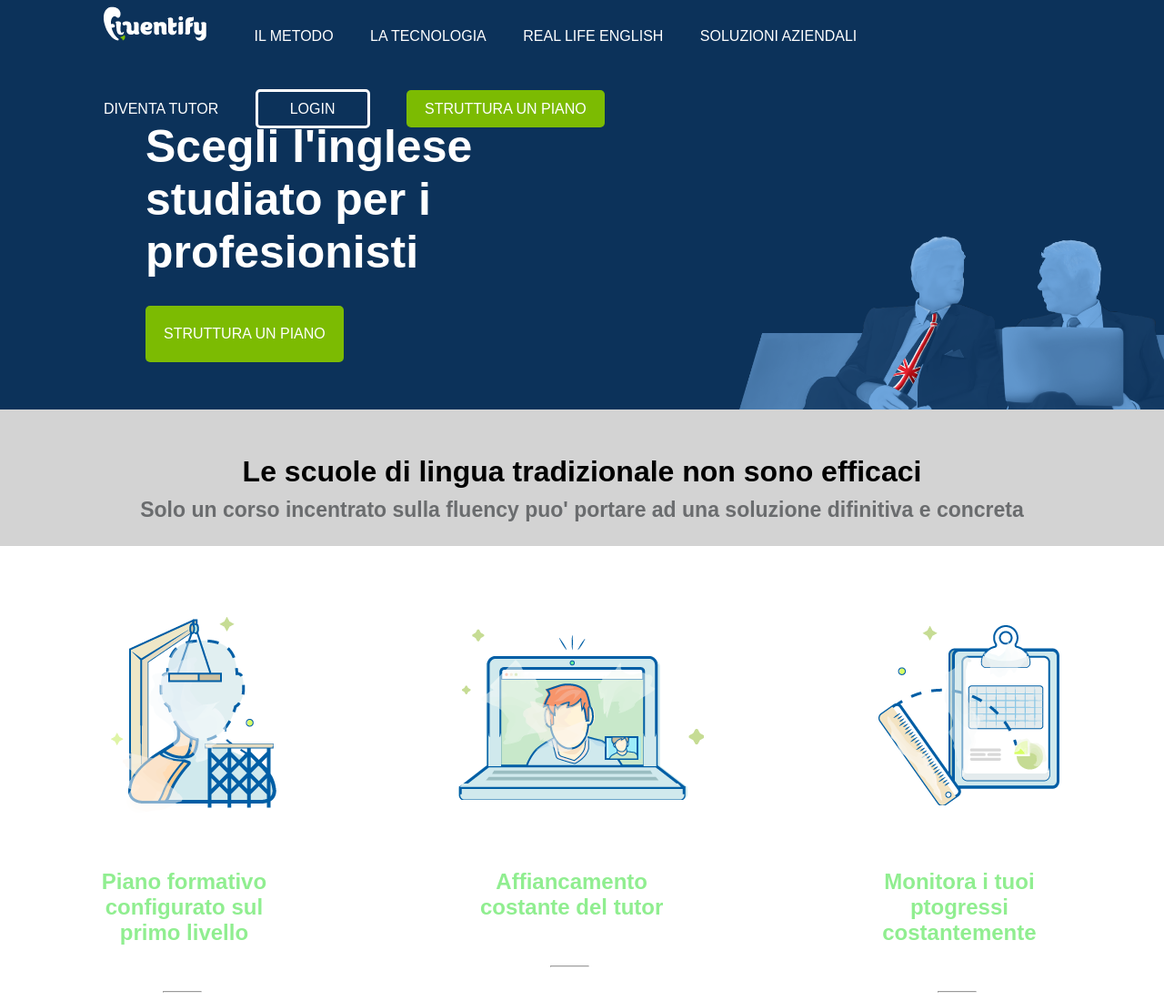
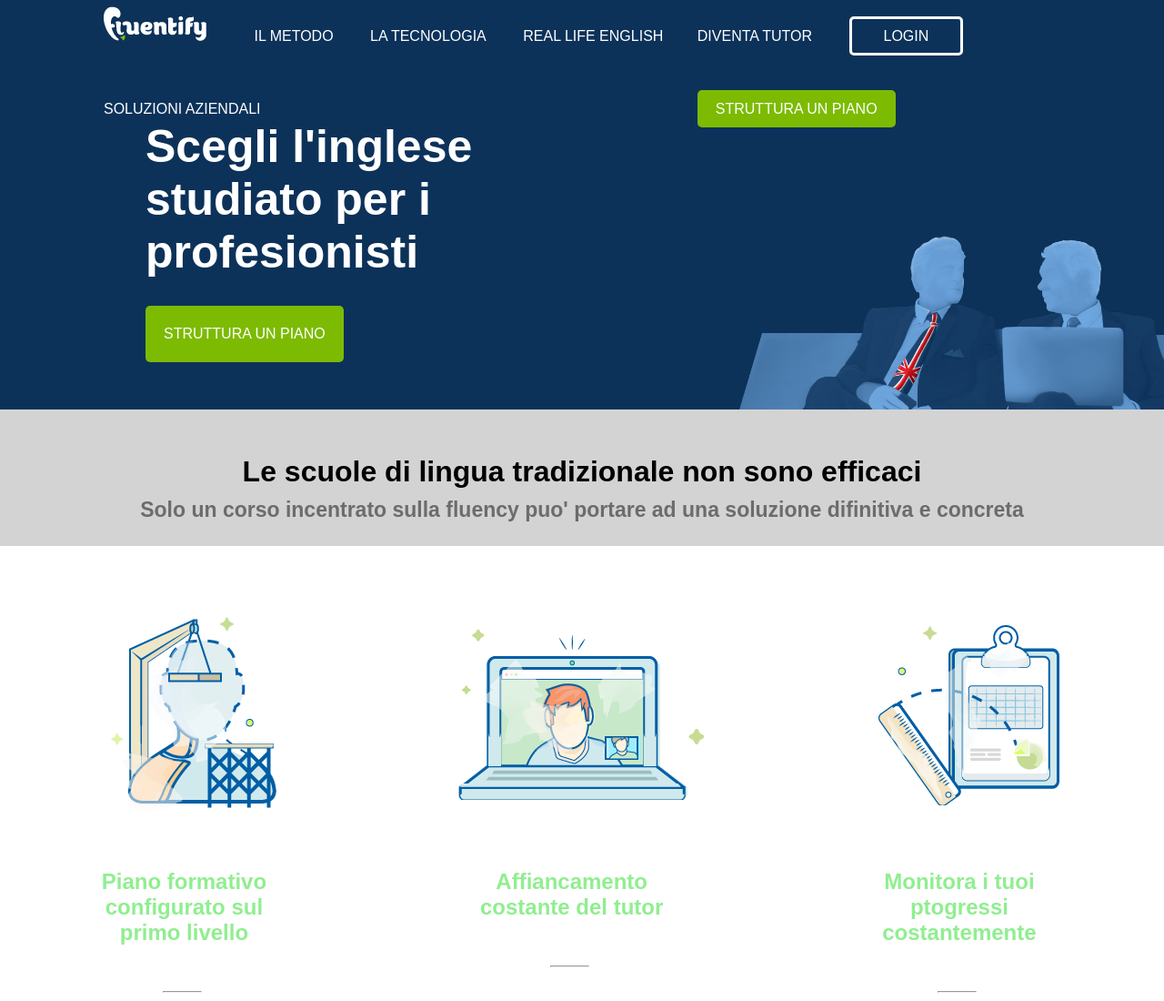
Before and after one commit to EmanueleCorreggia/html-css-fluentify, a plain HTML site: page index.html in a window 1280 px wide. Shown: the top 1100 px of the page at 91% size. Drawn offline with Linux system fonts and the light colour scheme.

Commit message:
sistemato nav

```diff
--- a/css/style.css
+++ b/css/style.css
@@ -25,12 +25,12 @@ body {
 }
 .header-nav::after{
   content:'';
-  display:table;
-  clear:both;
+  display: table;
+  clear: both;
 }
-.list-inlene {
+.list-inline {
   list-style: none;
-}
+  }
 .header-nav a {
   color: white;
   text-decoration: none;
@@ -42,13 +42,11 @@ body {
 }
 .header-nav-left {
   float:left;
-  width: 50%;
-  background-color: red;
+  width: 60%;
 }
 .header-nav-right {
   float: right;
-  width: 50%;
-  background-color: green;
+  width: 40%;
 }
 .logo-link {
   margin-right: 12px;
--- a/index.html
+++ b/index.html
@@ -9,7 +9,7 @@
   <body>
     <header class="page-header">
       <div class="header-nav">
-        <div class="header-nav-left"></div>
+        <div class="header-nav-left">
         <nav>
           <ul class="list-inline">
             <li><a href="#" class="logo-link"><img src="img/logo.png" alt=""></a></li>
@@ -18,12 +18,15 @@
             <li><a href="#">real life english</a></li>
             <li><a href="#">soluzioni aziendali</a></li>
           </ul>
-        <div class="header-nav-right"></div>
-          <ul>
+        </div>
+        <div class="header-nav-right">
+          <ul class="list-inline">
               <li><a href="#">Diventa tutor</a></li>
               <li><a href="#" class="login">login</a></li>
               <li><a href="#" class="button-first">Struttura un piano</a></li>
           </ul>
+        </div>
+      </div>
         </nav>
       </div>
       <div class="bannerone">
```
